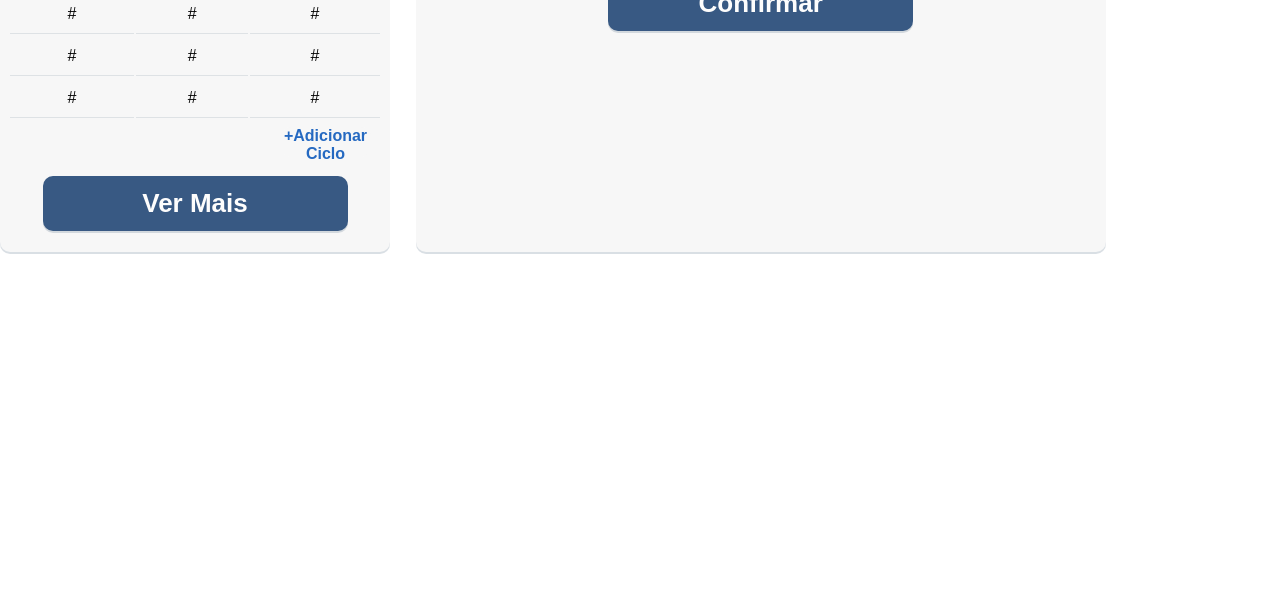
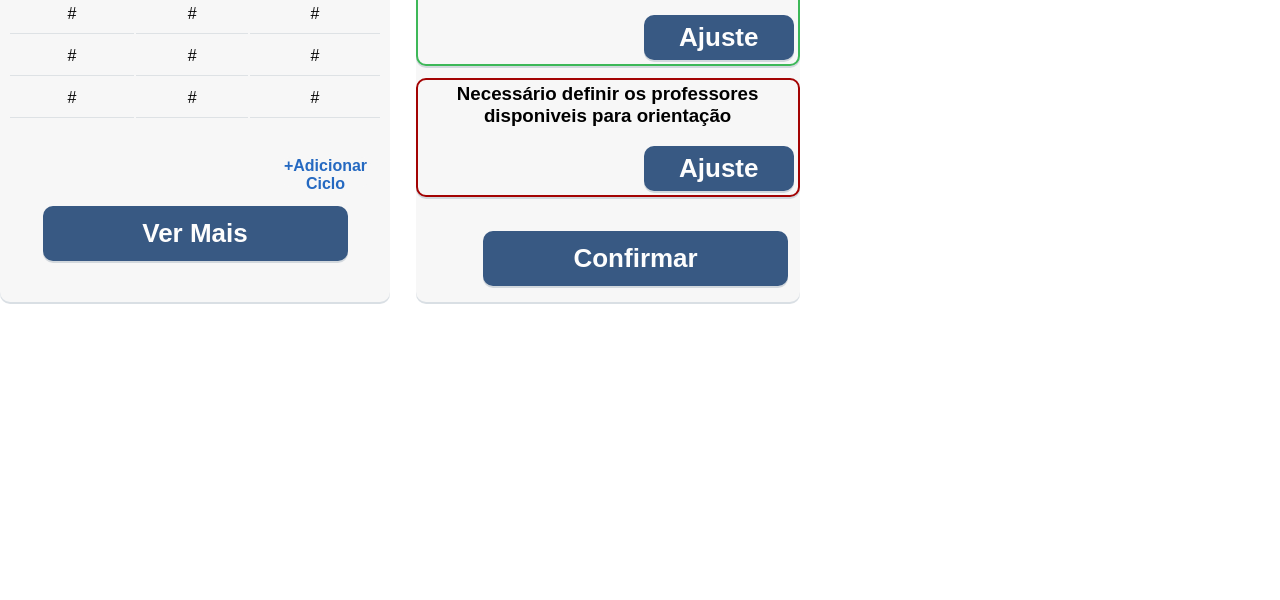
Before and after one commit to JSSO0/Sistema-gerenciador-de-est-gio, a plain HTML site: page VISÃO GERAL - COORDENADOR/Completo/index.html in a window 1280 px wide. Shown: the part 200-800 px from the top of the page. Drawn offline with Linux system fonts and the light colour scheme; a web font is replaced by a local one.

Commit message:
commit 01

```diff
--- a/VISÃO GERAL - COORDENADOR/Completo/index.html
+++ b/VISÃO GERAL - COORDENADOR/Completo/index.html
@@ -90,7 +90,7 @@
                         </div>
                     </div>
                 </div>
-                <div class="botoes">
+                <div class="botoes2">
                     <button type="button" class="button">
                         Confirmar
                     </button>
--- a/VISÃO GERAL - COORDENADOR/Completo/style.css
+++ b/VISÃO GERAL - COORDENADOR/Completo/style.css
@@ -46,11 +46,11 @@
     text-align: center;
 }
 
-.card{
+.card {
     display: flex;
     flex-direction: row;
     flex-wrap: nowrap;
-   /* justify-content: space-between;*/
+    /* justify-content: space-between;*/
 }
 
 .table,
@@ -68,17 +68,18 @@ td {
     display: flex;
     flex-direction: column;
     box-shadow: 0px 2px 0px 0px rgba(3, 42, 74, 15%);
-   margin-right: 2%;
+    margin-right: 2%;
 }
 
 .config {
     text-align: center;
     border-radius: 10px;
     background-color: #F7F7F7;
-    /*width: auto;*/
+    width: 30%;
     height: auto;
     box-shadow: 0px 2px 0px 0px rgba(3, 42, 74, 15%);
 }
+
 .card11 {
     border: solid 2px #3DB858;
     text-align: center;
@@ -89,9 +90,11 @@ td {
     display: flex;
     flex-direction: column;
     box-shadow: 0px 2px 0px 0px rgba(3, 42, 74, 15%);
+    padding: 1%;
 }
 
 .card12 {
+    margin-top: 3%;
     border: solid 2px #A30303;
     text-align: center;
     border-radius: 10px;
@@ -101,9 +104,11 @@ td {
     display: flex;
     flex-direction: column;
     box-shadow: 0px 2px 0px 0px rgba(3, 42, 74, 15%);
+    padding: 1%;
 }
+
 .h3 {
-   /* text-align: justify;*/
+    /* text-align: justify;*/
     padding: 4%;
 }
 
@@ -115,7 +120,7 @@ td {
     border: none;
     cursor: pointer;
     font-size: 15px;
-    color: #FDFDFD ;
+    color: #FDFDFD;
     text-align: center;
     float: right;
     font-size: 26px;
@@ -125,11 +130,17 @@ td {
 
 }
 
-.card00{
+.card00 {
     display: flex;
-    flex-direction: row;
+    flex-direction: column;
     flex-wrap: nowrap;
-   /* justify-content: space-between;*/
+    justify-content: space-evenly;
+  /*  margin-left: auto;
+    margin-right: auto;*/
+ /*   width: auto;
+    height: auto;*/
+    margin-top: 3%;
+    margin-bottom: 9%;
 }
 
 .card_ciclos {
@@ -155,6 +166,13 @@ td {
     margin-bottom: 5%;
 }
 
+.botoes2 {
+    display: flex;
+    float: right;
+    margin-right: 3%;
+  /*  margin-bottom: -100%;*/
+}
+
 .butto {
     width: 90px;
     height: 30px;
```
